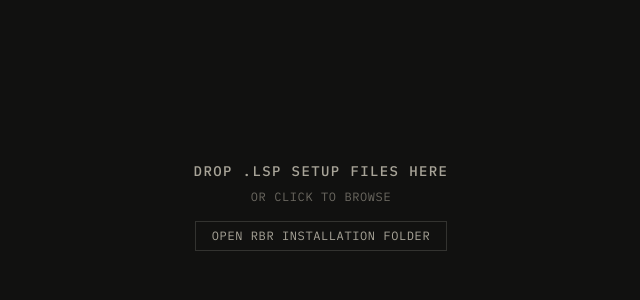
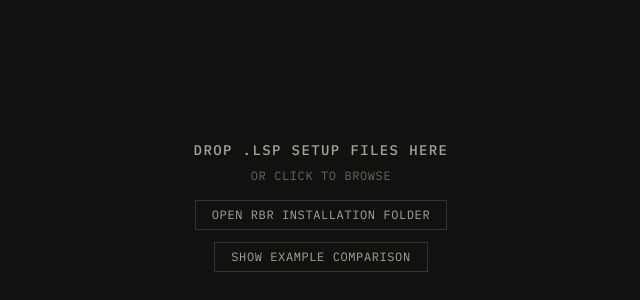
Before and after one commit to pohy/rbr-setup-compare, a React (Vite) app: page / in a window 1280 px wide. Shown: the part 194-494 px from the top of the page, without its empty margins (319-959 px from the left). Built offline with nearby package versions, Linux system fonts and the light colour scheme.

Commit message:
Add "Show example comparison" button on landing page (#1)

```diff
--- a/src/App.tsx
+++ b/src/App.tsx
@@ -4,6 +4,7 @@
 import { compareSetups } from "./lib/compare.ts";
 import { useFilePicker } from "./lib/use-file-picker.ts";
 import { useRbrDirectory } from "./lib/use-rbr-directory.ts";
+import { loadExampleSetups } from "./lib/example-setups.ts";
 import { DropZone } from "./components/DropZone.tsx";
 import { ComparisonTable } from "./components/ComparisonTable.tsx";
 import { SetupBrowser } from "./components/SetupBrowser.tsx";
@@ -45,6 +46,10 @@
 
   const rbr = useRbrDirectory();
   const [sidebarDismissed, setSidebarDismissed] = useState(false);
+
+  const handleLoadExample = useCallback(() => {
+    setSetups(loadExampleSetups());
+  }, []);
 
   const handleOpenDirectory = useCallback(async () => {
     if (rbr.hasStoredHandle) {
@@ -175,6 +180,7 @@
         onBrowse={triggerFilePicker}
         error={error || rbr.error}
         onOpenDirectory={handleOpenDirectory}
+        onLoadExample={handleLoadExample}
         hasStoredHandle={rbr.hasStoredHandle}
         isDirectorySupported={rbr.isSupported}
       />
--- a/src/components/DropZone.tsx
+++ b/src/components/DropZone.tsx
@@ -7,11 +7,12 @@
   hasFiles: boolean
   error: string | null
   onOpenDirectory?: () => void
+  onLoadExample?: () => void
   hasStoredHandle?: boolean
   isDirectorySupported?: boolean
 }
 
-export function DropZone({ onFilesSelected, onBrowse, hasFiles, error, onOpenDirectory, hasStoredHandle, isDirectorySupported }: Props) {
+export function DropZone({ onFilesSelected, onBrowse, hasFiles, error, onOpenDirectory, onLoadExample, hasStoredHandle, isDirectorySupported }: Props) {
   const [isDragging, setIsDragging] = useState(false)
 
   useEffect(() => {
@@ -89,6 +90,17 @@
             {hasStoredHandle ? 'Reopen RBR folder' : 'Open RBR installation folder'}
           </button>
         )}
+        {onLoadExample && !isDragging && (
+          <button
+            onClick={(e) => {
+              e.stopPropagation()
+              onLoadExample()
+            }}
+            className="mt-3 px-4 py-1.5 border border-border text-xs uppercase tracking-wider text-text-secondary hover:text-accent hover:border-accent cursor-pointer transition-colors"
+          >
+            Show example comparison
+          </button>
+        )}
         {error && <p className="mt-4 text-diff-negative text-xs max-w-md text-center">{error}</p>}
       </div>
     )
--- /dev/null
+++ b/src/lib/example-setups.ts
@@ -0,0 +1,18 @@
+import { parseLspSetup, type CarSetup } from './lsp-parser.ts'
+import { sanitizeSetup } from './sanitize.ts'
+
+import dTarmacRaw from '../../data/Skoda_Fabia_S2000_Evo_2_ngp6/setups/d_tarmac.lsp?raw'
+import dGravelRaw from '../../data/Skoda_Fabia_S2000_Evo_2_ngp6/setups/d_gravel.lsp?raw'
+import dSnowRaw from '../../data/Skoda_Fabia_S2000_Evo_2_ngp6/setups/d_snow.lsp?raw'
+
+const EXAMPLE_FILES: { name: string; content: string }[] = [
+  { name: 'd_tarmac.lsp', content: dTarmacRaw },
+  { name: 'd_gravel.lsp', content: dGravelRaw },
+  { name: 'd_snow.lsp', content: dSnowRaw },
+]
+
+export function loadExampleSetups(): CarSetup[] {
+  return EXAMPLE_FILES.map(({ name, content }) =>
+    sanitizeSetup(parseLspSetup(content, name)),
+  )
+}
```
